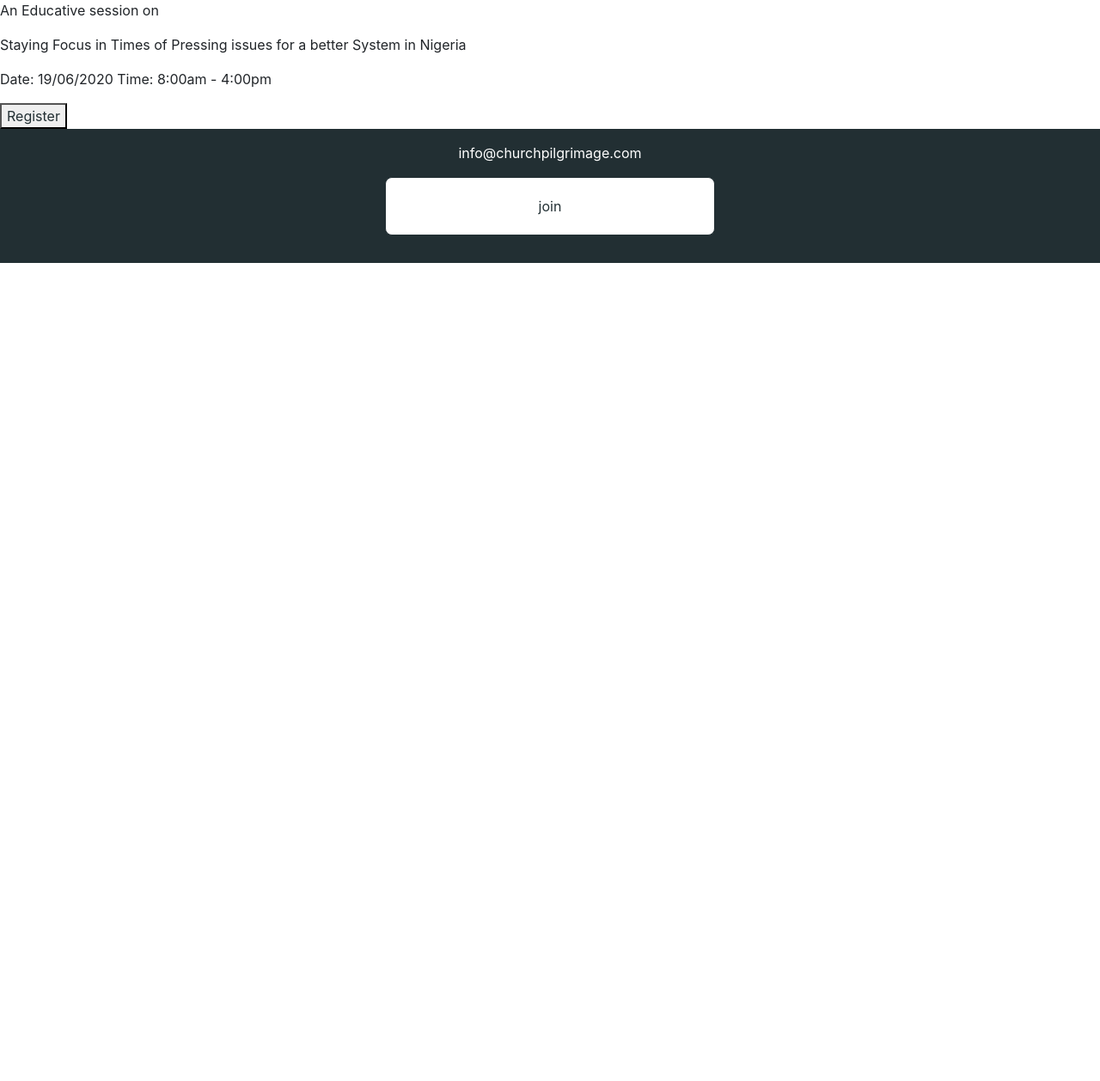
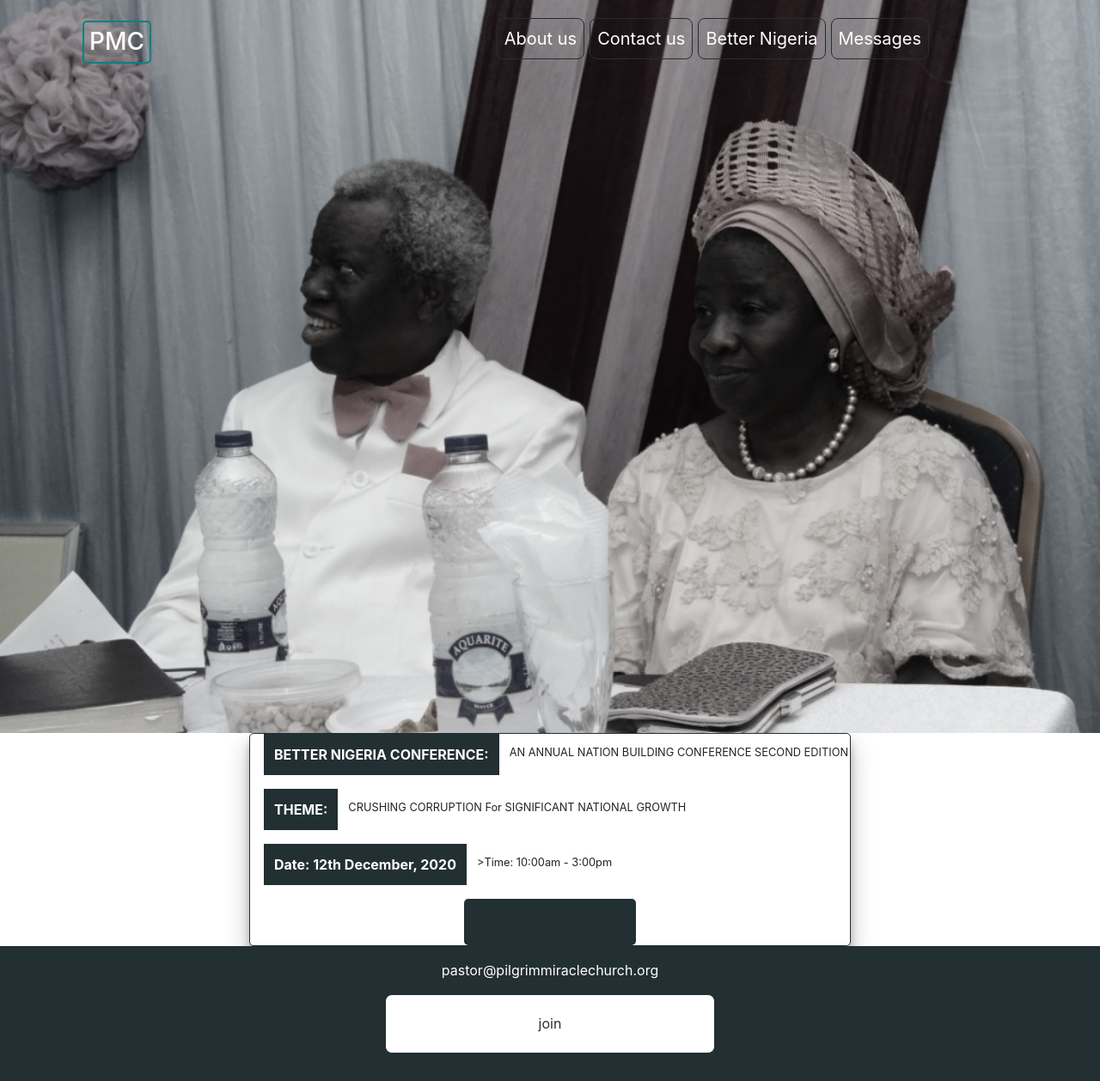
Before and after one commit to ojoilesanmi/pilgrimage_church, a Django app: page /better_nigeria in a window 1280 px wide. Shown: the whole page at 86% size. Before the commit the page ends 306 px from the top, so only its background shows below. Run offline with Django 3.2, Linux system fonts and the light colour scheme; parts of the project's set-up code (start-up, migrations or seed data) failed here and were passed over; some libraries are stand-ins or nearby versions.

Commit message:
Edited better.html

```diff
--- a/templates/base.html
+++ b/templates/base.html
@@ -14,7 +14,9 @@
     <script src="https://stackpath.bootstrapcdn.com/bootstrap/4.4.1/js/bootstrap.min.js" integrity="sha384-wfSDF2E50Y2D1uUdj0O3uMBJnjuUD4Ih7YwaYd1iqfktj0Uod8GCExl3Og8ifwB6" crossorigin="anonymous"></script>
 
     <link rel="stylesheet" href="{% static 'css/index.css' %}">
-
+    <style>
+        @import url('https://fonts.googleapis.com/css2?family=Signika:wght@300&display=swap');
+    </style>
 </head>
 
 <body>
--- a/templates/church/better.html
+++ b/templates/church/better.html
@@ -3,11 +3,53 @@
 {% block content%}
 {% load static %}
 
-    <div class="main">
-        <p>An Educative session on</p>
-        <p>Staying Focus in Times of Pressing issues for a better System in Nigeria</p>
-        <p><span>Date: 19/06/2020</span> <span>Time: 8:00am - 4:00pm</span></p>
+ <header>
+         <div class="bg-image">
+                <img src="{% static 'img/image-5.jpg'%}" alt="header-bg">
+         </div>
+            <section class="header-texts" style="padding-top: 1rem;">
+                <nav style="padding-top: 1rem;">
+                    <div class="logo">
+                        <h3 style="border: 2px solid teal;
+                                padding: 0.38rem;
+                                border-radius: 5px;">
+                            PMC
+                            {% comment %} <img src="{% static 'img/logo.jpg'%}" alt="church-logo"> {% endcomment %}
+                        </h3>
+                        <p id="menu">
+                            <img src="{% static 'img/icon-hamburger.svg'%}" alt="menu">
+                        </p>
+                    </div>
 
-        <button type="button"><a href="{% url 'registration' %}">Register</a></button>
+                    <ul class="open-nav">
+                        <li>
+                            <a href="{% url 'about'%}">About us</a>
+                        </li>
+                        <li>
+                            <a href="{% url 'contact'%}">Contact us</a>
+                        </li>
+                        <li>
+                            <a href="{% url 'better_nigeria' %}">Better Nigeria</a>
+                        </li>
+                        <li>
+                            <a href="{% url 'messages' %}">Messages</a>
+                        </li>
+                        <li class="close-container">
+                            <img class="" src="{% static 'img/icon-close.svg'%}" alt="close" id="close">
+                        </li>
+
+                    </ul>
+                </nav>
+            </section>
+
+        </header>
+
+
+    <div class="main" style="display: flex; flex-direction:column; border: 1px solid #222F33; width: min(80%, 700px); margin: auto; padding:0 1rem; border-radius: 5px; box-shadow: 0 14px 28px rgba(0,0,0,0.25), 0 10px 10px rgba(0,0,0,0.22);">
+        <p style="display: flex; flex-direction: row; width: max-content;"><span style="padding: .75rem; background: #222F33; font-weight: bold; color: white;">BETTER NIGERIA CONFERENCE: </span><span style="padding: .75rem; font-size: .8rem;"> AN ANNUAL NATION BUILDING CONFERENCE SECOND EDITION </span></p>
+        <p  style="display: flex; flex-direction: row; width: max-content;"><span style="padding: .75rem; background: #222F33; font-weight: bold; color: white;">THEME: </span><span style="padding: .75rem; font-size: .8rem;"> CRUSHING CORRUPTION For SIGNIFICANT NATIONAL GROWTH </span></p>
+        <p  style="display: flex; flex-direction: row; width: max-content;"><span style="padding: .75rem; background: #222F33; font-weight: bold; color: white;">Date: 12th December, 2020</span> <span <span style="padding: .75rem; font-size: .8rem;">>Time: 10:00am - 3:00pm</span></p>
+
+        <button type="button" style="background-color: #222F33; border: none; color: white; padding: 15px 32px; text-align: center; text-decoration: none; display: inline-block; font-size: 16px; margin: 4px 2px; cursor: pointer; border-radius: 5px; width: 30%; margin: auto;"><a href="{% url 'registration' %}">Register</a></button>
     </div>
 {% endblock %}
--- a/templates/partials/_footer.html
+++ b/templates/partials/_footer.html
@@ -1,6 +1,6 @@
 {% load static %}
 <footer>
-    <p title="email">info@churchpilgrimage.com</p>
+    <p title="email">pastor@pilgrimmiraclechurch.org</p>
         <!-- <p><img src="./image/logo.svg" alt="church-logo"></p> -->
     <p><button class="join"><a href="{% url 'registration'%}">join</a></button></p>
 </footer>
```
Also changed, not shown: pilgrimage/settings.py (+7 -2 lines), templates/church/index.html (+15 -9 lines), templates/church/registration.html (+0 -29 lines), templates/partials/_navbar.html (+1 -31 lines).
